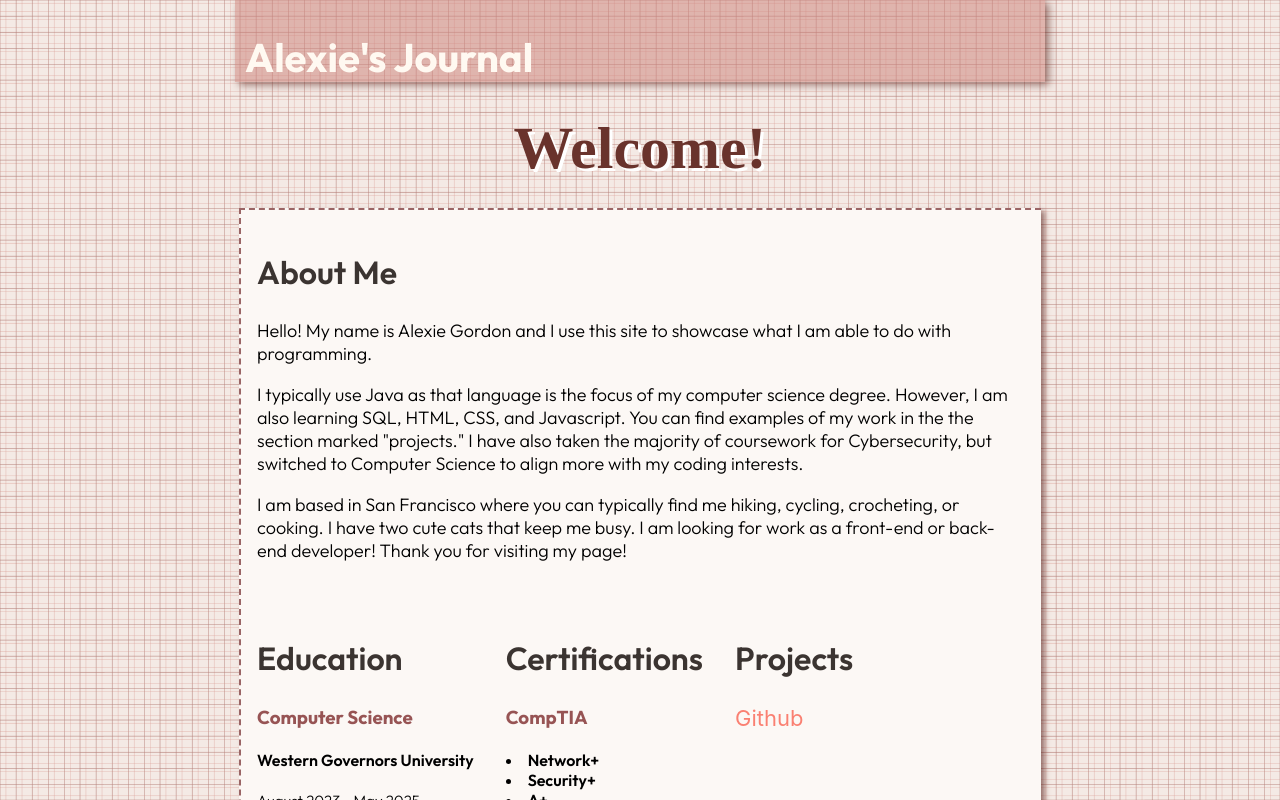
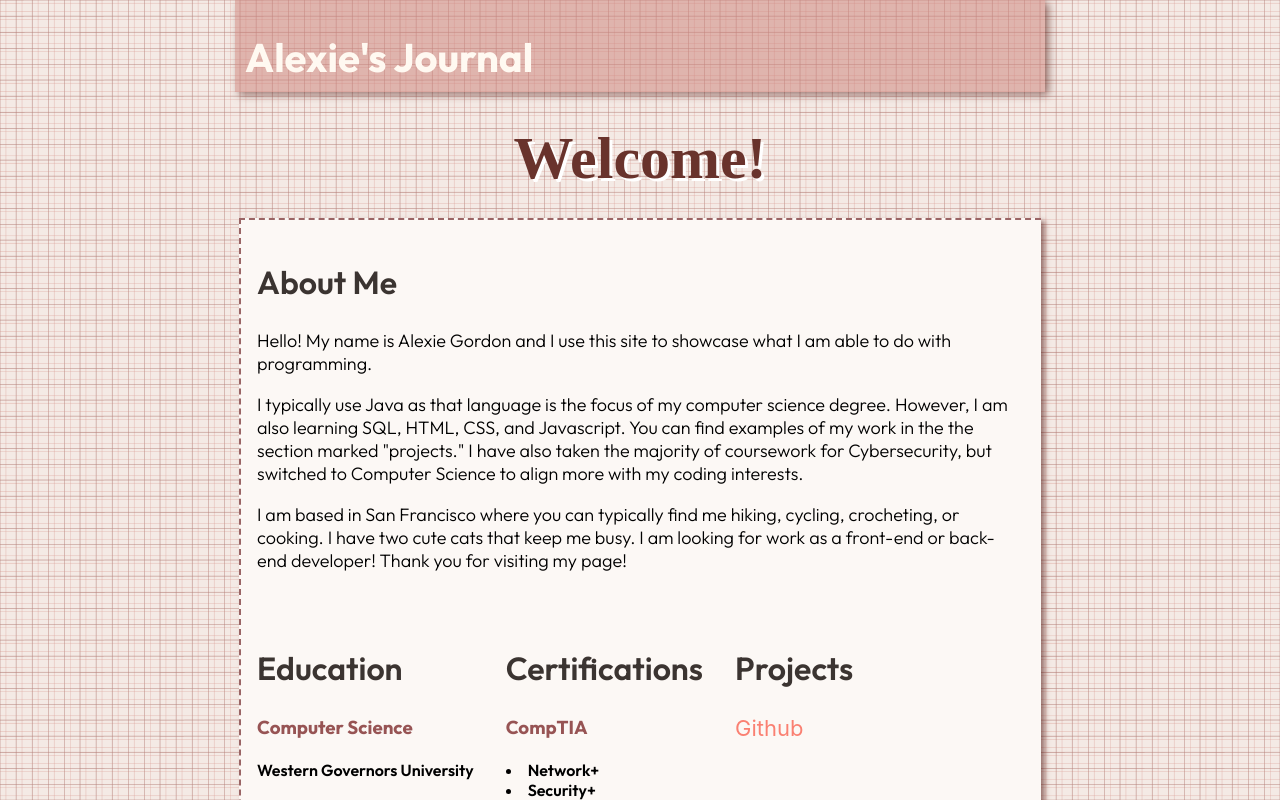
Before and after one commit to alexieg/alexieg, a React (Create React App) app: page / in a window 1280 px wide. Shown: the top 800 px of the page. Built offline with nearby package versions, Linux system fonts and the light colour scheme; a web font is replaced by a local one.

Commit message:
fixed bottom margin of main section

```diff
--- a/src/App.css
+++ b/src/App.css
@@ -29,20 +29,24 @@ a {
 
 .header {
   flex: display;
-  justify-content: space-between;
-  align-items: baseline;
-  flex-wrap: wrap;
-  font-family: "Outfit";
-  font-size: 20px;
+  justify-content: left;
+  align-items: normal;
+  flex-wrap: nowrap;
   margin-left: auto;
   margin-right: auto;
-  margin-top: 0px;
   max-width: 800px;
   background-color: rgba(206, 132, 125, 0.531);
-  color: rgb(255, 249, 241);
   padding-top: 5px;
   padding-left: 10px;
+  margin-bottom: 10px;
   box-shadow: 4px 3px 8px rgba(90, 34, 28, 0.576);
+}
+
+.header h1 {
+  font-family: "Outfit";
+  font-size: 40px;
+  color: rgb(255, 249, 241);
+  padding-bottom: 10px;
 }
 
 .title {
@@ -75,6 +79,7 @@ a {
   flex-wrap: wrap;
   margin-left: auto;
   margin-right: auto;
+  margin-bottom: 50px;
   min-width: 200px;
   max-width: 800px;
   background-color: rgb(252, 248, 245);
```
